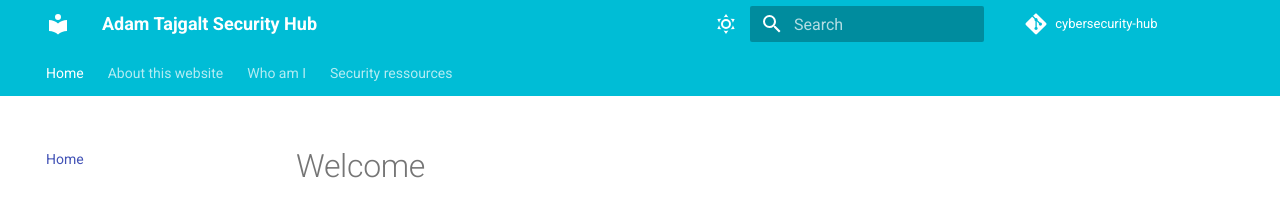
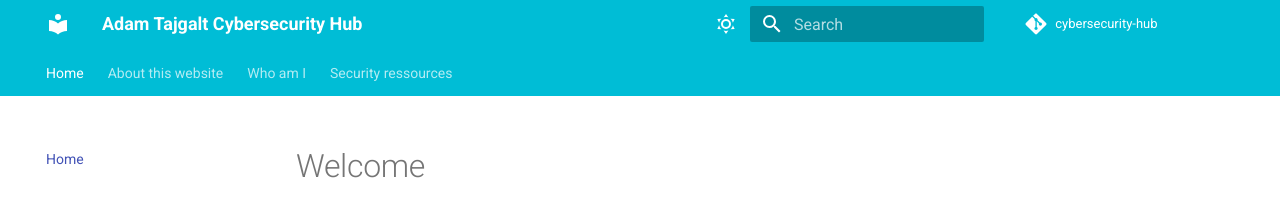
Before and after one commit to adamtaj/cybersecurity-hub, an MkDocs documentation site: the page built from docs/index.md, in a window 1280 px wide. Shown: the top 206 px of the page. Built offline with MkDocs 1.6.1 and Material for MkDocs 9.7.7, drawn with Linux system fonts in a browser that asks for light colours; comment, search, counter and statistics services are not loaded.

```diff
--- a/mkdocs.yml
+++ b/mkdocs.yml
@@ -1,5 +1,5 @@
 # Project information
-site_name: Adam Tajgalt Security Hub
+site_name: Adam Tajgalt Cybersecurity Hub
 site_author: Adam Tajgalt
 site_description: Centralized place to find interesting cybersecurity ressources for all topics
 copyright: Adam Tajgalt
```
